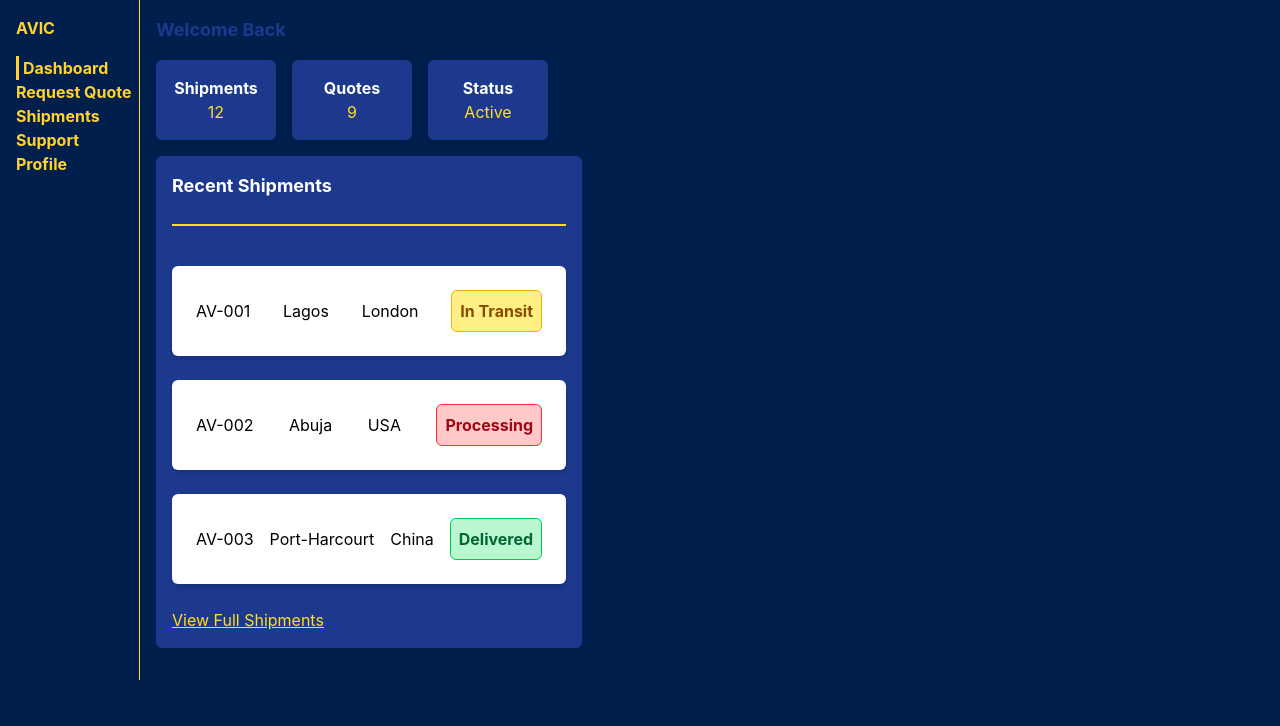
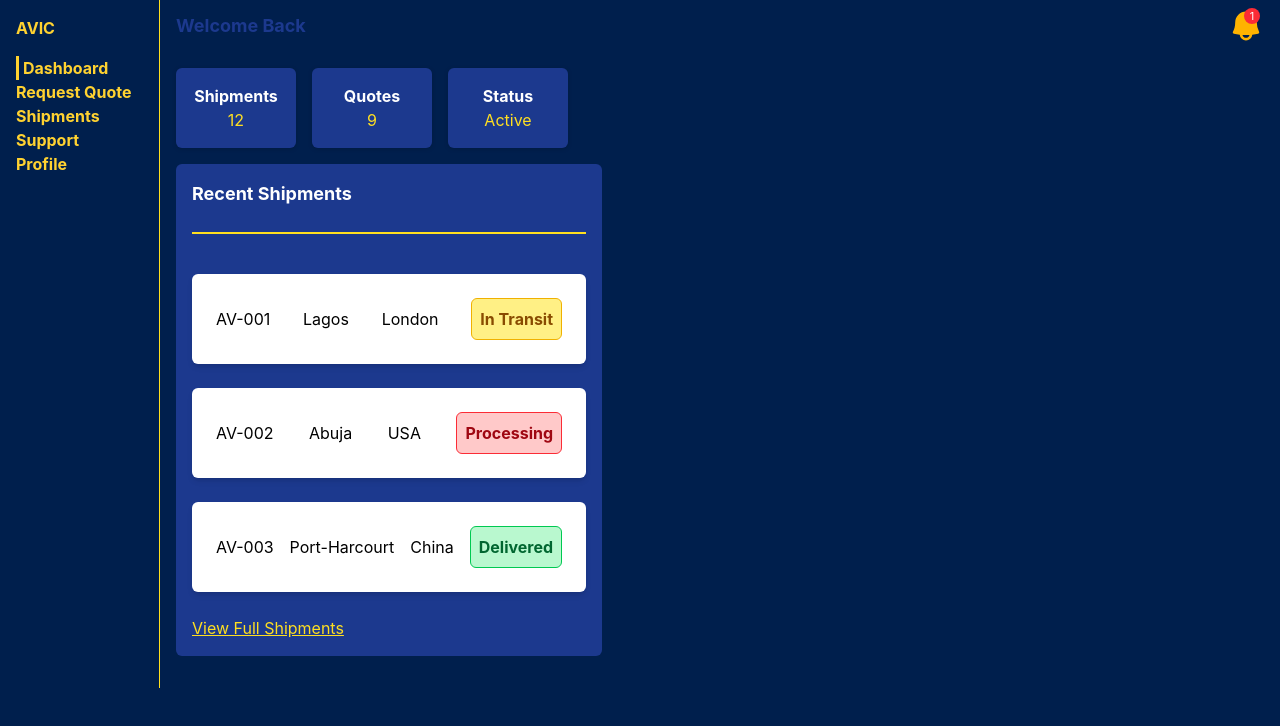
Before and after one commit to Zulu5q1/AVIC-CLIENT-PORTAL, a React (Vite) app: page / in a window 1280 px wide. Shown: the top 726 px of the page. Built offline with nearby package versions, Linux system fonts and the light colour scheme.

Commit message:
feat: added topbar, notifications and dynamic badge count

```diff
--- a/src/Dashboard.jsx
+++ b/src/Dashboard.jsx
@@ -8,7 +8,6 @@ import { Link } from 'react-router-dom'
 const Dashboard = () => {
     const [selectedShipment, setSelectedShipment] = useState(null);
     return <div className= "flex flex-col gap-4 p-4">
-        <div className=" font-bold text-lg text-blue-900 ">Welcome Back</div>
         <div className= "flex gap-4">
             {stats.map((stat, index) => (
                 <StatCard key={index} title={stat.title} value={stat.value} />
--- a/src/DashboardPage.jsx
+++ b/src/DashboardPage.jsx
@@ -1,12 +1,19 @@
 import SideNav from './SideNav.jsx';
 import Dashboard from './Dashboard.jsx';
+import Header from './Header.jsx';
 
 
 
 const DashboardPage = () => {
     return <div className= "flex">
+
         <SideNav/>
-        <Dashboard/>
+        <div className="flex-1 flex flex-col">
+            <Header/>
+            <Dashboard/>
+        </div>
+
+
     </div>
 };
 
--- /dev/null
+++ b/src/Header.jsx
@@ -0,0 +1,48 @@
+import { BellIcon } from "@heroicons/react/20/solid";
+import { Notifications } from "./data/MockData.js"
+import { NotificationCard } from './components/NotificationCard.jsx'
+import { useState } from 'react'
+
+
+const Header = () => {
+
+    const [isOpen, setIsOpen] = useState(false)
+
+
+    const handleNotify = () => {
+        setIsOpen(!isOpen)
+    }
+
+    const trueCount = Notifications.filter((item) => item.unread).length
+
+    return <div className="relative flex justify-between items-center px-4 py-2">
+        <div className=" font-bold text-lg text-blue-900 ">Welcome Back</div>
+
+        <div  className=" ">
+            <div>
+                <BellIcon onClick={handleNotify} className=" relative w-9 hover:cursor-pointer text-[#ffb300]"/>
+                {trueCount ? <div className="absolute bg-red-500 top-2 right-5 text-white rounded-full w-4 h-4 text-center flex items-center justify-center text-[11px]">{trueCount}</div> : ""}
+            </div>
+
+
+            {isOpen && (<div className=" absolute right-2 mt-2 w-80 bg-[#001f4d] shadow-yellow-300 rounded-lg shadow z-50
+                            before:content-['']
+                            before:absolute before:bottom-full before:right-5
+                            before:border-[8px] before:border-transparent before:border-b-[#ffb300]">
+                {Notifications.map((notify ) => (
+                    <NotificationCard notification={notify} key={notify.id} />
+                ))}
+            </div>)
+        }
+        </div>
+
+
+
+    </div>
+};
+
+
+
+
+
+export default Header
--- a/src/SideNav.jsx
+++ b/src/SideNav.jsx
@@ -2,7 +2,7 @@ import { NavLink } from 'react-router-dom'
 
 const SideNav = () => {
     const activeStyle = "border-l-3 px-1"
-    return <div className= "border-r border-yellow-300 text-amber-300 font-bold flex flex-col min-w-35  pt-4 pl-4 gap-4">
+    return <div className= "  border-r border-yellow-300 text-amber-300 font-bold flex flex-col min-w-40  pt-4 pl-4 gap-4">
         <h2>AVIC</h2>
         <ul className="flex flex-col">
             <NavLink className={({isActive}) => `${isActive && activeStyle}`} to='/' >Dashboard</NavLink>
--- /dev/null
+++ b/src/components/NotificationCard.jsx
@@ -0,0 +1,10 @@
+
+
+export const NotificationCard = ({notification})=> {
+    return <div className={`bg-[#001f4d] shadow shadow-yellow-300 text-[#ffb300] rounded-lg m-4 p-2`}>
+        {notification.unread ? <div className="border-3 h-0 w-0 rounded-full border-red-900"></div> : ''}
+        <p className="font-black">{notification.title}</p>
+        <p className="font-medium">{notification.message}</p>
+        <p>{notification.time}</p>
+    </div>
+}
--- a/src/data/MockData.js
+++ b/src/data/MockData.js
@@ -69,3 +69,22 @@ export const Shipments = [
         eta: "14 days"
     }
 ]
+
+
+
+export const Notifications = [
+    {
+        id: 1,
+        title: "Quote Submitted",
+        message: "AVQ-2026-001 is awaiting review.",
+        time: "2 mins ago",
+        unread: true
+    },
+    {
+        id: 2,
+        title: "Shipment Update",
+        message: "AV-001 is now In Transit.",
+        time: "1 hour ago",
+        unread: false
+    }
+]
```
